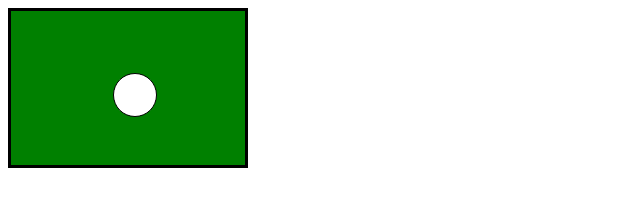
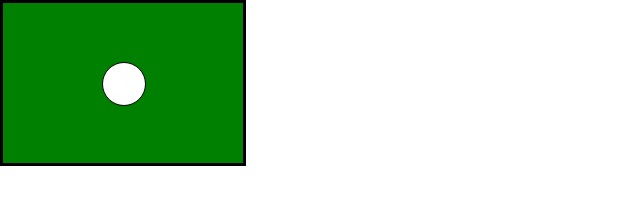
Before and after one commit to D0Dam/JS_Projects_Collection, a plain HTML site: page modernJS/Part2/event/browserEventIntro/task4(MoveBall)/index.html in a window 1280 px wide. Both pictures are taken after a click on the element 128 px from the left and 88 px from the top of the page. Shown: the whole page, without its empty margins (0-640 px from the left). Drawn offline with Linux system fonts and the light colour scheme.

Commit message:
moveball 문제 해결

```diff
--- a/modernJS/Part2/event/browserEventIntro/task4(MoveBall)/index.css
+++ b/modernJS/Part2/event/browserEventIntro/task4(MoveBall)/index.css
@@ -1,10 +1,16 @@
+body {
+  padding: 0;
+  margin:0;
+}
+
 #box {
+  margin: 0;
   position: relative;
   width:240px;
   height:160px;
   border: 3px solid black;
-  box-sizing: border-box;
   background: green;
+  cursor: pointer;
 }
 
 #ball {
@@ -16,4 +22,6 @@
   border-radius: 50%;
   top: 0;
   left: 0;
+  cursor: pointer;
+  transition: all 1s ease;
 }
--- a/modernJS/Part2/event/browserEventIntro/task4(MoveBall)/index.js
+++ b/modernJS/Part2/event/browserEventIntro/task4(MoveBall)/index.js
@@ -1,9 +1,12 @@
 function moveball(e) {
   const ball  = document.querySelector("#ball");
-  const ballLeft  = e.clientX-26;
-  const ballTop  = e.clientY-26;
-  console.log(ballLeft.toString() + "px", ballTop.toString() + "px");
-  ball.style.position = 'absolute';
+  ball.style.position = "absolute";
+  let ballLeft  = e.clientX - 24;
+  let ballTop  = e.clientY - 24;
+  if(e.clientX < 24) ballLeft = 0;
+  if(e.clientX > 216) ballLeft = 196;
+  if(e.clientY < 24) ballTop = 0;
+  if(e.clientY > 136) ballTop = 116;
   ball.style.left = ballLeft.toString() + "px";
   ball.style.top = ballTop.toString() + "px";
 }
```
